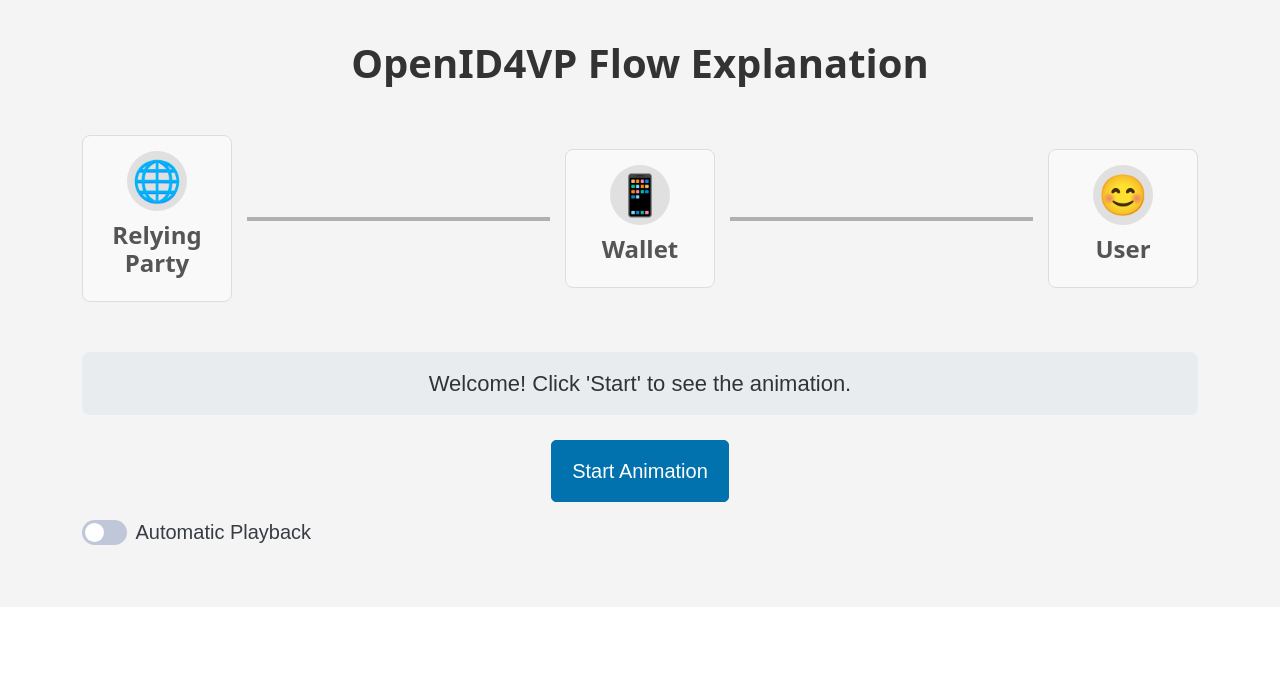
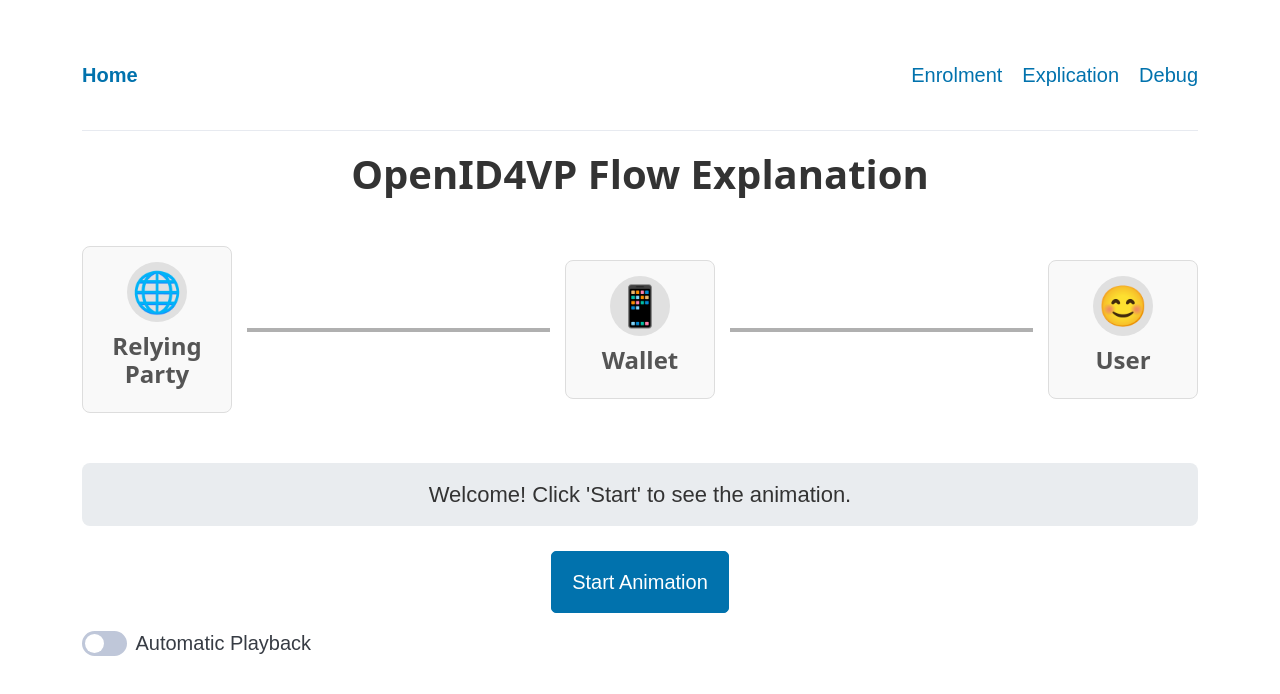
Before and after one commit to SimonGomezUniv/node_eidas, a website: page public/explication.html in a window 1280 px wide. Drawn offline with nearby package versions, Linux system fonts and the light colour scheme.

Commit message:
Fix UI for explanation

```diff
--- a/public/explication.html
+++ b/public/explication.html
@@ -11,7 +11,6 @@
         body {
             font-family: sans-serif;
             padding: 20px;
-            background-color: #f4f4f4;
             display: flex;
             flex-direction: column;
             align-items: center;
@@ -171,6 +170,17 @@
 </head>
 <body>
     <main class="container">
+        <nav>
+            <ul>
+              <li><strong><a href="/">Home</a></strong></li>
+            </ul>
+            <ul>
+              <li><a href="/enrolment.html">Enrolment</a></li>
+              <li><a href="/explication.html">Explication</a></li>
+              <li><a href="/debug.html">Debug</a></li>
+            </ul>
+          </nav>
+          <hr>
         <header>
             <h1>OpenID4VP Flow Explanation</h1>
         </header>
```
